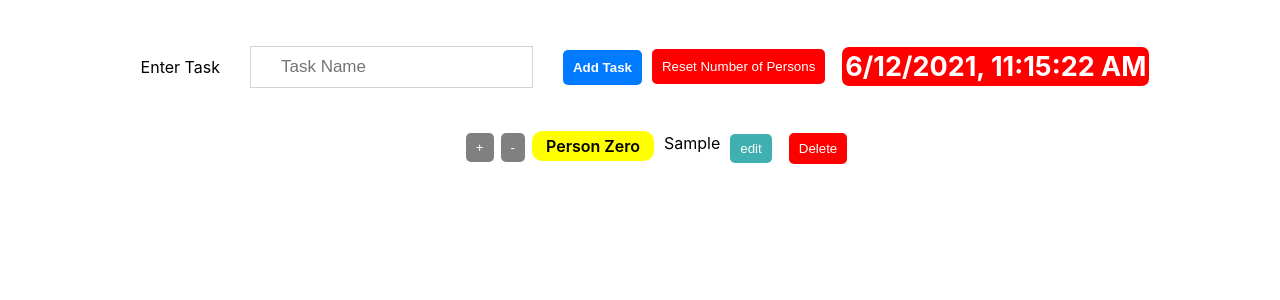
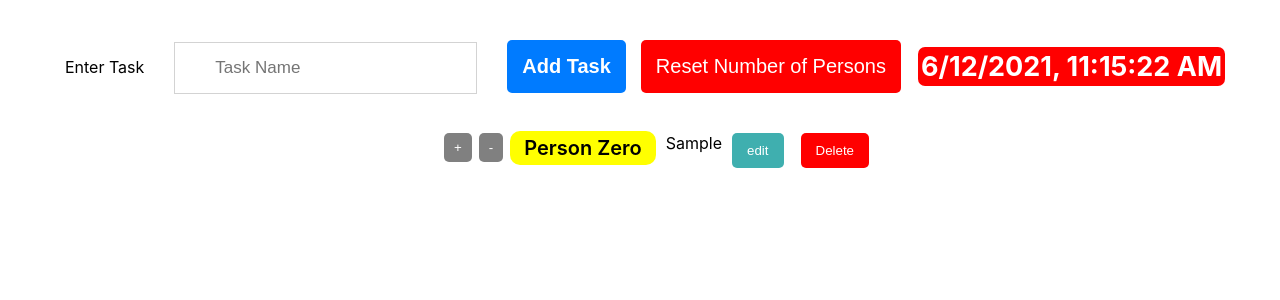
Before and after one commit to Zaibi727/button-card, a React (Create React App) app: page / in a window 1280 px wide. Both pictures are taken after typing "Sample" into the empty fields and a click on the button "Add Task". Shown: the top 300 px of the page. Built offline with nearby package versions, Linux system fonts and the light colour scheme.

Commit message:
Update todo.module.css

```diff
--- a/src/Components/Todo/todo.module.css
+++ b/src/Components/Todo/todo.module.css
@@ -21,7 +21,7 @@
 }
 .input{
     margin-right: 30px;
-    padding: 10px 30px;
+    padding: 15px 40px;
     background-color: white;
     border:  1px solid lightgray;
     color: black;
@@ -31,21 +31,23 @@
     border: 1px solid #007bff !important;
 }
 .addbtn{
-    padding: 10px;
+    padding: 15px;
     border-radius: 5px;
     background-color: #007bff;
     color: white;
     font-weight: 600;
     border: none;
+    font-size: 20px;
 }
 .resetbtn{
-    margin: 0px 10px;
-    padding: 10px 10px;
+    margin-left: 15px;
+    padding: 15px;
     margin-right: 7px;
     color: white;
     background-color: red;
     border: none;
     border-radius: 5px;
+    font-size: 20px;
 }
 
 
@@ -68,6 +70,7 @@
     border-radius: 5px;
 }
 .personCounter p{
+    font-size: 20px;
     font-weight: 600;
     padding: 5px 14px;
     margin-top: -2px;
@@ -76,7 +79,7 @@
 }
 .edit{
     margin: 0px 10px;
-    padding: 7px 10px;
+    padding: 10px 15px;
     margin-right: 7px;
     color: white;
     background-color: rgb(63, 175, 175);
@@ -85,7 +88,7 @@
 }
 .savebtn{
     margin: 0px 10px;
-    padding: 7px 10px;
+    padding: 10px 15px;
     margin-right: 7px;
     color: white;
     background-color: rgb(63, 175, 175);
@@ -94,7 +97,7 @@
 }
 .delete{
     margin: 0px 10px;
-    padding: 8px 10px;
+    padding: 10px 15px;
     margin-right: 7px;
     color: white;
     background-color: red;
@@ -111,3 +114,6 @@
    margin-left: 10px;
    border-radius: 7px;
 }
+.text{
+    font-size: 18px;
+}
```
